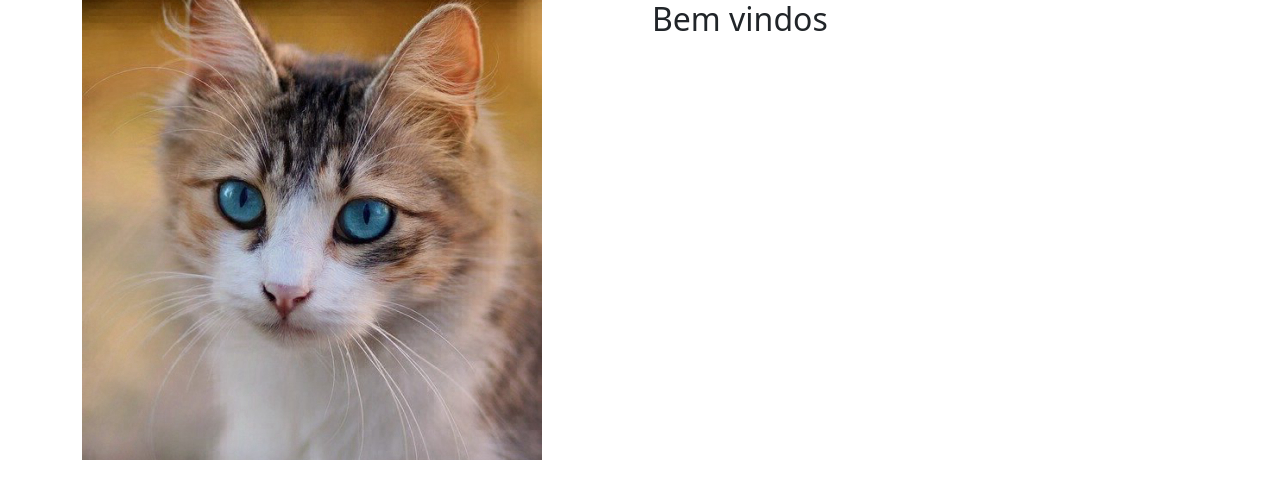
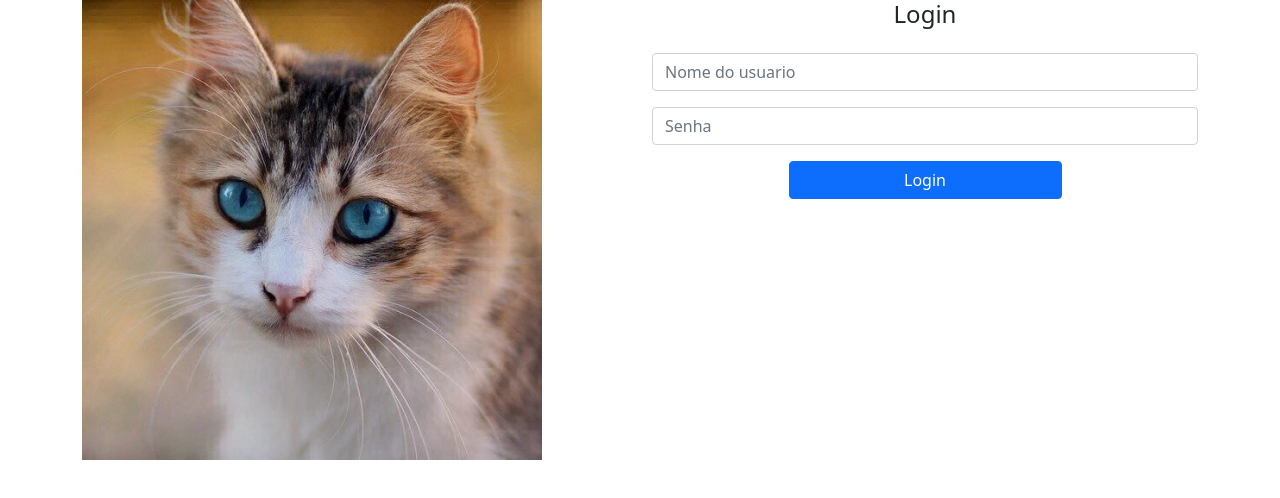
Before and after one commit to rcdomingos/gatitobook-angular, an Angular app: page /home in a window 1280 px wide. Shown: the top 498 px of the page. Built offline with nearby package versions, Linux system fonts and the light colour scheme.

Commit message:
added login component

```diff
--- a/src/app/home/home-routing.module.ts
+++ b/src/app/home/home-routing.module.ts
@@ -1,11 +1,13 @@
 import { NgModule } from '@angular/core';
 import { RouterModule, Routes } from '@angular/router';
 import { HomeComponent } from './home.component';
+import { LoginComponent } from './login/login.component';
 
 const routes: Routes = [
   {
     path: '',
     component: HomeComponent,
+    children: [{ path: '', component: LoginComponent }],
   },
 ];
 
--- a/src/app/home/home.component.html
+++ b/src/app/home/home.component.html
@@ -8,7 +8,7 @@
       />
     </div>
     <div class="col-md-6">
-      <h2>Bem vindos</h2>
+      <router-outlet></router-outlet>
     </div>
   </div>
 </div>
--- a/src/app/home/home.module.ts
+++ b/src/app/home/home.module.ts
@@ -3,9 +3,10 @@ import { CommonModule } from '@angular/common';
 
 import { HomeRoutingModule } from './home-routing.module';
 import { HomeComponent } from './home.component';
+import { LoginComponent } from './login/login.component';
 
 @NgModule({
-  declarations: [HomeComponent],
+  declarations: [HomeComponent, LoginComponent],
   imports: [CommonModule, HomeRoutingModule],
   exports: [HomeComponent],
 })
--- /dev/null
+++ b/src/app/home/login/login.component.html
@@ -0,0 +1,13 @@
+<h4 class="text-center">Login</h4>
+
+<form class="mt-4">
+  <div class="mb-3">
+    <input type="text" class="form-control" placeholder="Nome do usuario" />
+  </div>
+  <div class="mb-3">
+    <input type="password" class="form-control" placeholder="Senha" />
+  </div>
+  <div class="d-grid gap-2 col-6 mx-auto">
+    <button class="btn btn-primary" type="button">Login</button>
+  </div>
+</form>
--- /dev/null
+++ b/src/app/home/login/login.component.ts
@@ -0,0 +1,15 @@
+import { Component, OnInit } from '@angular/core';
+
+@Component({
+  selector: 'app-login',
+  templateUrl: './login.component.html',
+  styleUrls: ['./login.component.css']
+})
+export class LoginComponent implements OnInit {
+
+  constructor() { }
+
+  ngOnInit(): void {
+  }
+
+}
```
Also changed, not shown: src/app/home/login/login.component.css (added), 1 other file (tests, documents, lock files or other folders).
